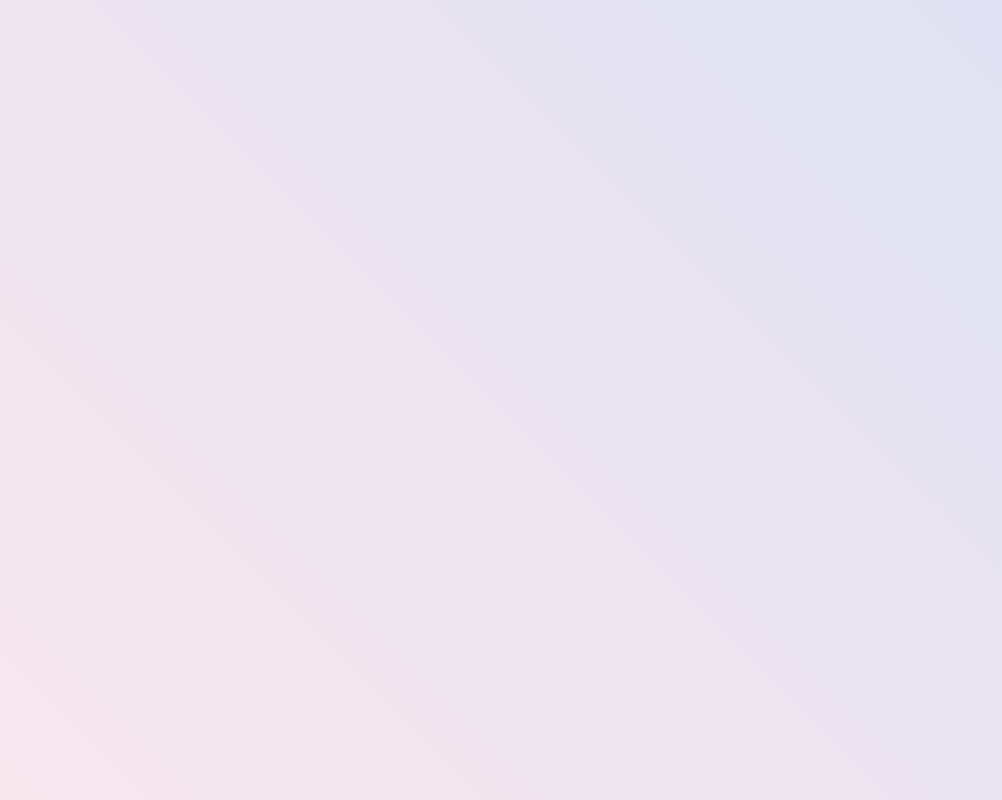
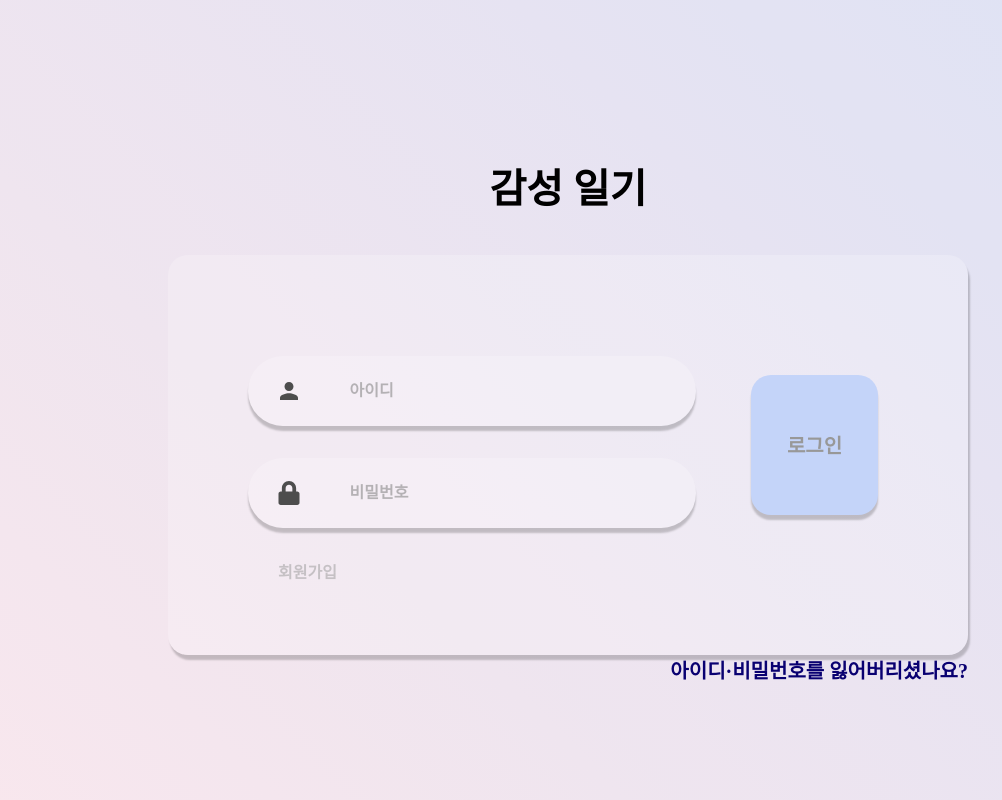
Before and after one commit to gawoooon/TUK-CE-capstone-2023-drawingdiary, a React (Create React App) app in the folder drawingdiary/frontend/: page / in a window 1280 px wide. Shown: the top 800 px of the page, without its empty margins (72-1074 px from the left). Built offline with nearby package versions, Linux system fonts and the light colour scheme.

Commit message:
[feat]  로그인 페이지

```diff
--- a/drawingdiary/frontend/package.json
+++ b/drawingdiary/frontend/package.json
@@ -9,6 +9,7 @@
     "axios": "^1.6.5",
     "react": "^18.2.0",
     "react-dom": "^18.2.0",
+    "react-icons": "^5.0.1",
     "react-router-dom": "^6.21.2",
     "react-scripts": "5.0.1",
     "styled-components": "^6.1.8",
--- a/drawingdiary/frontend/src/components/Background/index.jsx
+++ b/drawingdiary/frontend/src/components/Background/index.jsx
@@ -20,7 +20,7 @@ const BackgroundBox = styled.div`
   width: 1800px;
   height: 900px;
   background-color: rgba(255, 255, 255, 0.08);
-  box-shadow: 3px 3px 20px 5px rgba(0, 0, 0, 0.03);
+  box-shadow: 3px 3px 20px 5px rgba(0, 0, 0, 0.04);
   border-radius: 20px;
 `;
 
--- /dev/null
+++ b/drawingdiary/frontend/src/components/LoginBar/index.jsx
@@ -0,0 +1,46 @@
+import styled from "styled-components";
+
+const Bar = styled.div`
+  display: flex;
+  width: 100%;
+  height: 70px;
+  background-color: rgba(255, 255, 255, 0.2);
+  box-shadow: 0 5px 2px 0 rgba(0, 0, 0, 0.2);
+  border-radius: 50px;
+`;
+
+const IconBox = styled.div`
+  display: flex;
+  align-items: center;
+  justify-content: center;
+  width: 20%;
+  height: 100%;
+  font-size: 24px;
+  color: #4d4d4d;
+`;
+
+const TextBox = styled.input`
+  display: flex;
+  align-items: center;
+  width: 80%;
+  height: 100%;
+  color: #989898;
+  border: none;
+  outline: none;
+  padding: 0 20px;
+  background-color: transparent;
+  font-size: 16px;
+  font-weight: 800;
+  opacity: 0.5;
+`;
+
+function LoginBar({ icon, text }) {
+  return (
+    <Bar>
+      <IconBox>{icon}</IconBox>
+      <TextBox type="text" placeholder={text} />
+    </Bar>
+  );
+}
+
+export default LoginBar;
--- /dev/null
+++ b/drawingdiary/frontend/src/components/LoginBtn/index.jsx
@@ -0,0 +1,20 @@
+import styled from "styled-components";
+
+const Btn = styled.button`
+  width: 100%;
+  height: 100%;
+  border: none;
+  outline: none;
+  background-color: #c4d4f9;
+  box-shadow: 0 5px 2px 0 rgba(0, 0, 0, 0.2);
+  border-radius: 20px;
+  font-size: 20px;
+  font-weight: 800;
+  color: #989898;
+`;
+
+function LoginBar({ text }) {
+  return <Btn>{text}</Btn>;
+}
+
+export default LoginBar;
--- a/drawingdiary/frontend/src/pages/LoginPage.jsx
+++ b/drawingdiary/frontend/src/pages/LoginPage.jsx
@@ -1,10 +1,87 @@
+import styled from "styled-components";
+
 import Background from "../components/Background";
+import LoginBar from "../components/LoginBar";
+import LoginBtn from "../components/LoginBtn";
+
+import { IoMdPerson } from "react-icons/io";
+import { FaLock } from "react-icons/fa";
+
+const Body = styled.body`
+  display: flex;
+  flex-direction: column;
+  align-items: center;
+  justify-content: center;
+  width: 100%;
+  height: 100%;
+`;
+
+const Title = styled.p`
+  font-size: 40px;
+  font-weight: 800;
+`;
+
+const LoginBox = styled.form`
+  display: flex;
+  width: 800px;
+  height: 400px;
+  background-color: rgba(255, 255, 255, 0.2);
+  box-shadow: 0px 5px 5px 5px rgba(0, 0, 0, 0.1);
+  box-shadow: 2px 5px 2px 0 rgba(0, 0, 0, 0.2);
+  border-radius: 20px;
+  padding: 70px 80px 40px 80px;
+  box-sizing: border-box;
+`;
+
+const LeftBox = styled.div`
+  display: flex;
+  flex-direction: column;
+  justify-content: space-evenly;
+  width: 70%;
+  height: 100%;
+`;
+
+const JoinBtn = styled.div`
+  padding-left: 30px;
+  color: #989898;
+  opacity: 0.5;
+  font-weight: 800;
+  font-size: 16px;
+`;
+
+const RightBox = styled.div`
+  width: 30%;
+  height: 100%;
+  padding: 50px 10px 100px 55px;
+  box-sizing: border-box;
+`;
+
+const LoginLostBtn = styled.div`
+  width: 800px;
+  font-size: 20px;
+  font-weight: 800;
+  color: #090071;
+  text-align: right;
+`;
 
 function LoginPage() {
   return (
-    <div>
-      <Background>LoginPage</Background>
-    </div>
+    <Background>
+      <Body>
+        <Title>감성 일기</Title>
+        <LoginBox>
+          <LeftBox>
+            <LoginBar icon={<IoMdPerson />} text="아이디"></LoginBar>
+            <LoginBar icon={<FaLock />} text="비밀번호"></LoginBar>
+            <JoinBtn>회원가입</JoinBtn>
+          </LeftBox>
+          <RightBox>
+            <LoginBtn text="로그인" />
+          </RightBox>
+        </LoginBox>
+        <LoginLostBtn>아이디·비밀번호를 잃어버리셨나요? </LoginLostBtn>
+      </Body>
+    </Background>
   );
 }
 
```
Also changed, not shown: 1 other file (tests, documents, lock files or other folders).
